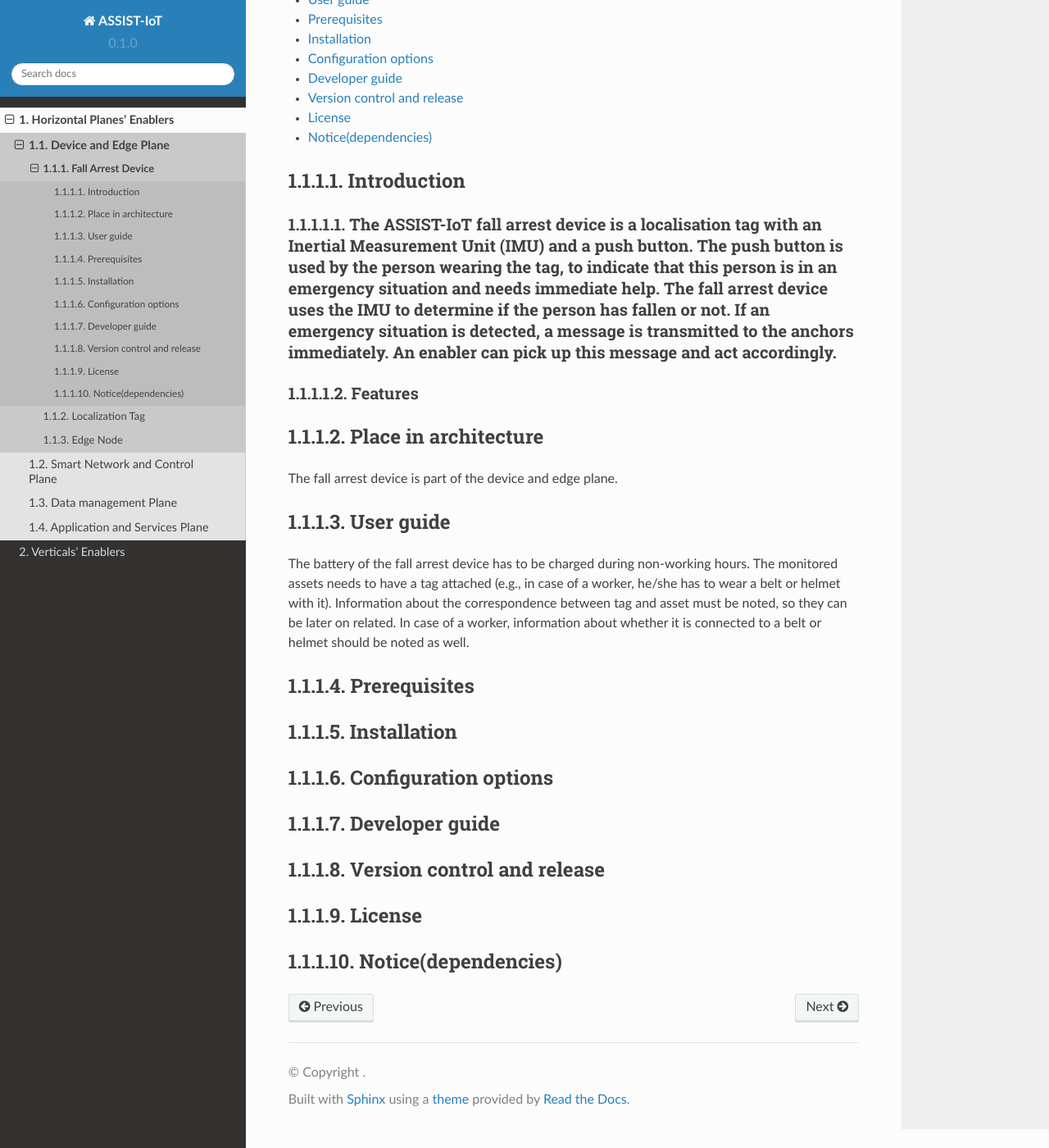
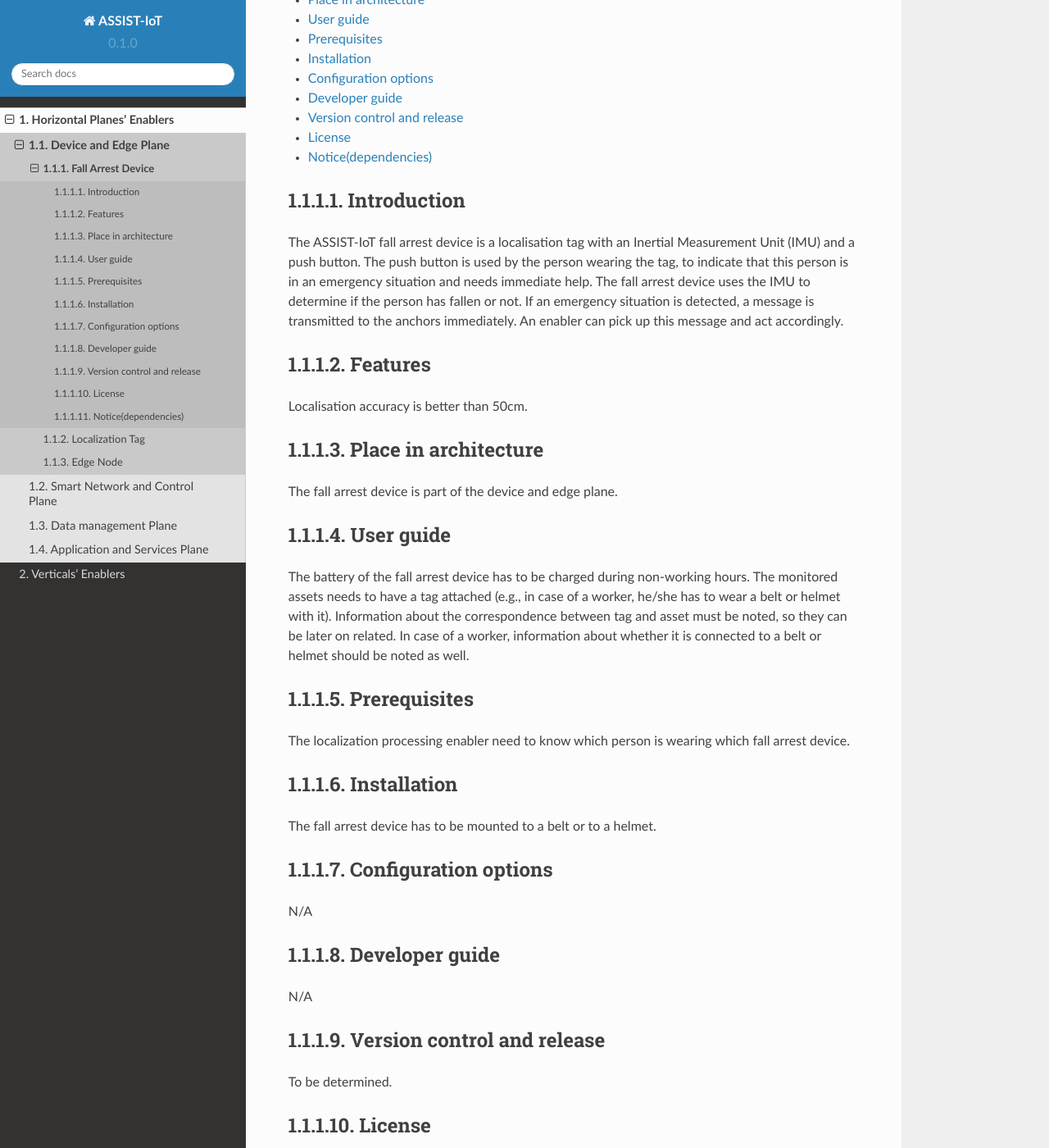
Before and after one commit to assist-iot/assist-iot-documentation, a Sphinx documentation site: the page built from docs/source/horizontal_planes/device/fall_arrest.rst, in a window 1280 px wide and 1400 px high, scrolled down 244 px. Shown: the whole window at 82% size. Built offline with Sphinx 7.4.7 and the Read the Docs theme 2.0.0, drawn with Linux system fonts in a browser that asks for light colours; some of the changed text lies outside the part shown.

Commit message:
Update fall_arrest.rst

```diff
--- a/docs/source/horizontal_planes/device/fall_arrest.rst
+++ b/docs/source/horizontal_planes/device/fall_arrest.rst
@@ -12,9 +12,11 @@ Fall Arrest Device
 Introduction
 ************
 The ASSIST-IoT fall arrest device is a localisation tag with an Inertial Measurement Unit (IMU) and a push button. The push button is used by the person wearing the tag, to indicate that this person is in an emergency situation and needs immediate help. The fall arrest device uses the IMU to determine if the person has fallen or not. If an emergency situation is detected, a message is transmitted to the anchors immediately. An enabler can pick up this message and act accordingly.
+
 ********
 Features
 ********
+Localisation accuracy is better than 50cm.
 
 *********************
 Place in architecture
@@ -31,27 +33,34 @@ Information about the correspondence between tag and asset must be noted, so the
 *************
 Prerequisites
 *************
+The localization processing enabler need to know which person is wearing which fall arrest device.
 
 ************
 Installation
 ************
+The fall arrest device has to be mounted to a belt or to a helmet.
 
 *********************
 Configuration options
 *********************
+N/A
 
 ***************
 Developer guide
 ***************
+N/A
 
 ***************************
 Version control and release
 ***************************
+To be determined.
 
 *******
 License
 *******
+N/A
 
 ********************
 Notice(dependencies)
 ********************
+N/A
```
